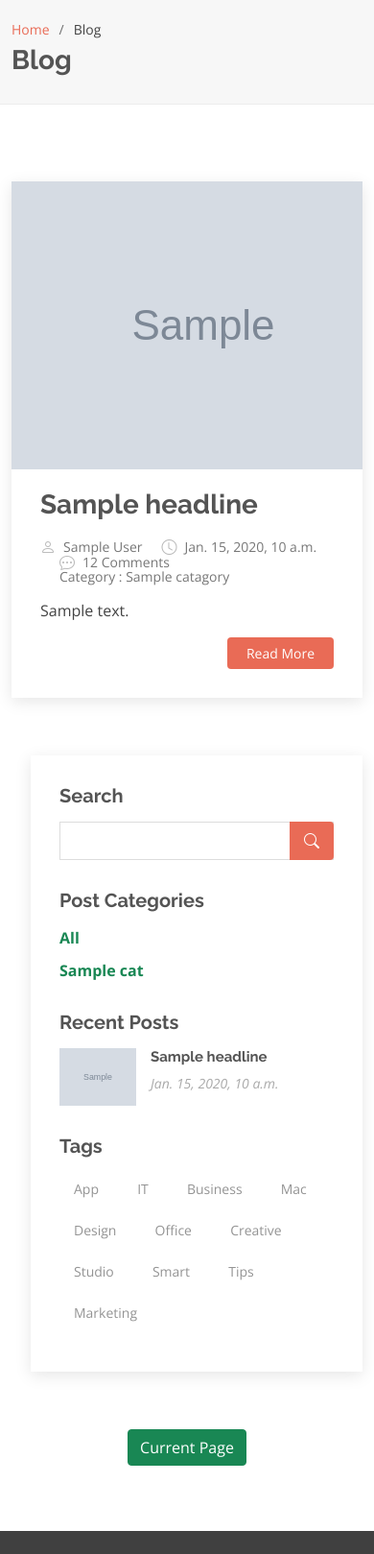
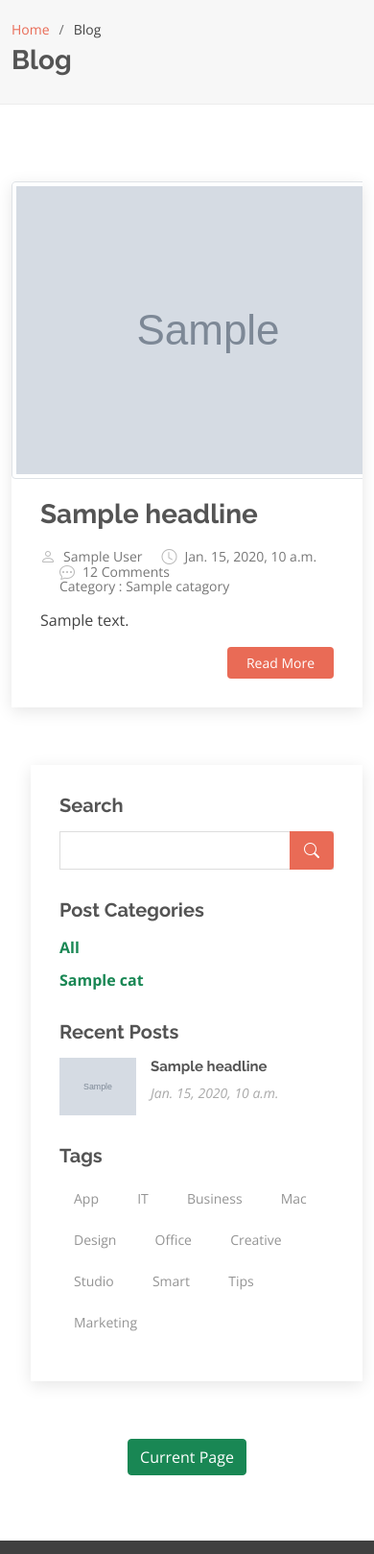
Before and after one commit to stackpro-org/code-with-stack-pro, a Django app: template src/templates/blog.html in a window 390 px wide. Shown: the part 111-1730 px from the top of the page at 96% size. Run offline with Django 4.2, Linux system fonts and the light colour scheme; the template is opened without the code that fills it: most values are stand-ins (such as "Sample title", 1, 10 or a date in 2020); grey boxes marked "Sample" are stand-in pictures; some libraries are stand-ins or nearby versions.

Commit message:
'commited'

```diff
--- a/src/contact/urls.py
+++ b/src/contact/urls.py
@@ -4,7 +4,6 @@ urlpatterns = [
     path('', views.contact, name='contact'),
 
     # rest app
-
     path('contact-api/', views.Contact_api.as_view())
 
 ]
--- a/src/src/settings.py
+++ b/src/src/settings.py
@@ -217,8 +217,8 @@ REST_FRAMEWORK = {
     # default permission
     #permissions control what actions they are allowed to perform once they are authenticated.
     'DEFAULT_PERMISSION_CLASSES': [
-        'rest_framework.permissions.IsAuthenticated', # will work if authenticated
-        # 'rest_framework.permissions.IsAuthenticatedOrReadOnly', # will work if even not authenticated
+        # 'rest_framework.permissions.IsAuthenticated', # will work if authenticated
+        'rest_framework.permissions.IsAuthenticatedOrReadOnly', # will work if even not authenticated
     ],
 
 
--- a/src/templates/blog-single.html
+++ b/src/templates/blog-single.html
@@ -2,7 +2,7 @@
 {% load static %}
 {% block title %}
 {% load crispy_forms_tags %}
- <title> portfolio-details </title>
+ <title> {{post.headline}} </title>
 {% endblock %}
 {% block portfolioactive %} active {% endblock %}
 {% block content %}
@@ -43,7 +43,7 @@
 
               <div class="entry-img">
                   {% if post.thumbnail %}
-                     <img src="{{ post.thumbnail.url }}" alt="image not found">
+                     <img class="img-thumbnail" src="{{ post.thumbnail.url }}" alt="image not found">
                   {% endif %}
               </div>
 
--- a/src/templates/blog.html
+++ b/src/templates/blog.html
@@ -40,7 +40,7 @@
 
         <div class="row">
 
-          <div class="col-md-8 entries">
+          <div class="col-lg-8 entries">
 
 
 
@@ -50,7 +50,7 @@
 
               <div class="entry-img">
                   {% if post.thumbnail %}
-                     <img  style=" max-width:850px;" src="{{ post.get_image_url }}" alt="image not found">
+                    <a href="{{ post.get_absolute_url }}"> <img class="img-thumbnail" style=" max-width:850px;" src="{{ post.get_image_url }}" alt="image not found"></a>
                   {% endif %}
               </div>
 
@@ -84,7 +84,7 @@
 
           </div><!-- End blog entries list -->
 
-          <div class="col-md-4">
+          <div class="col-lg-4">
 
             <div class="sidebar">
 
```
Also changed, not shown: src/db.sqlite3.
